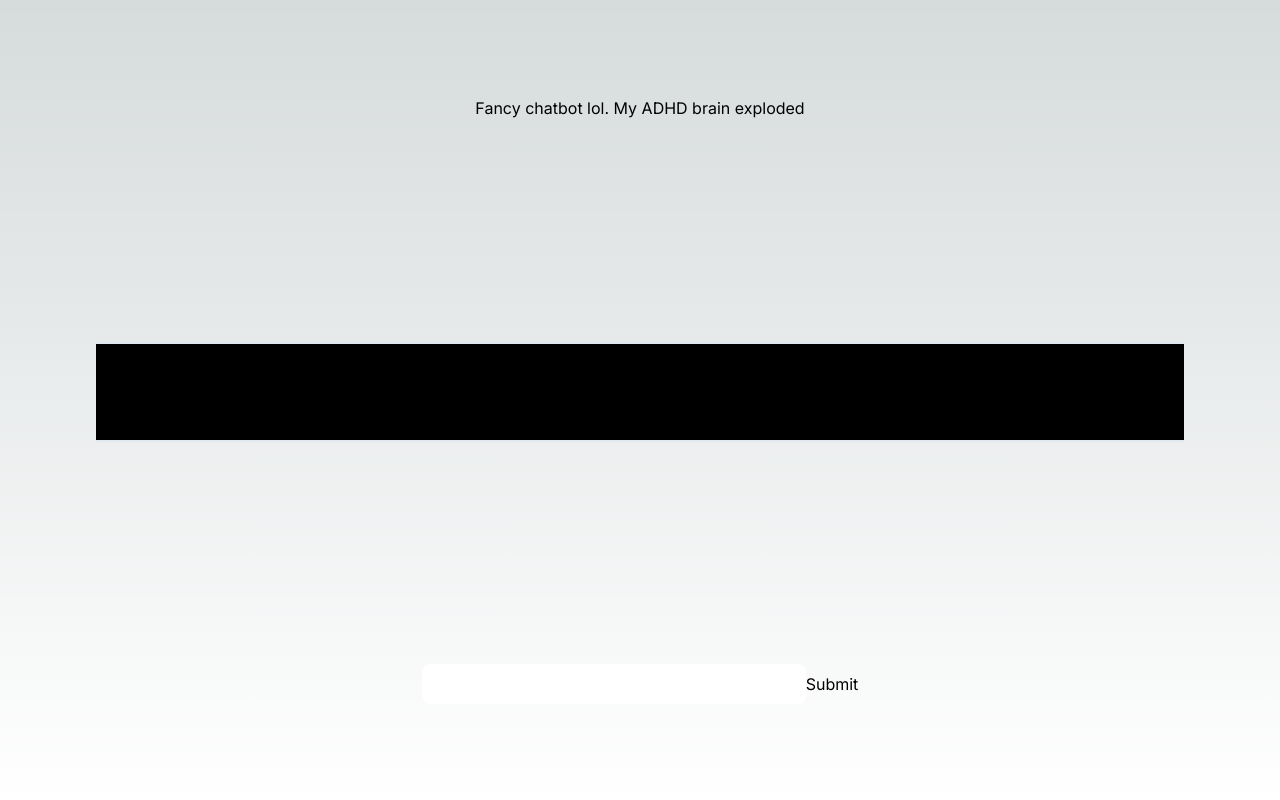
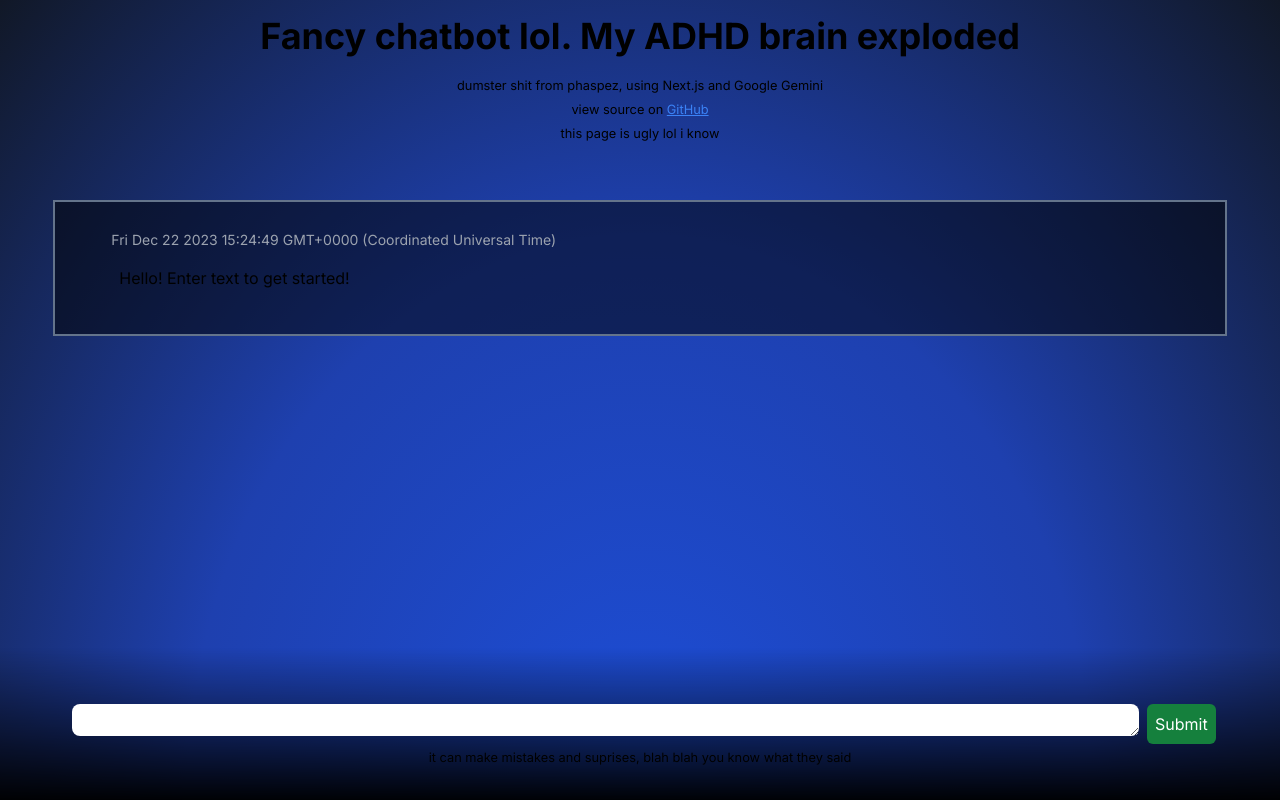
Before and after one commit to phaspez/gemini-chatbot, a Next.js app: page / in a window 1280 px wide. Built offline with nearby package versions, Linux system fonts and the light colour scheme; no server answers.

Commit message:
more fancier website

```diff
--- a/app/FetchAPIData.tsx
+++ b/app/FetchAPIData.tsx
@@ -1,16 +1,21 @@
+"use server";
+
 import { GoogleGenerativeAI } from "@google/generative-ai";
-import api_key from "./api.js";
+import dotenv from "dotenv";
+
+dotenv.config();
+
+const api_key = process.env.API_KEY;
 
 async function fetchAPIData(prompt: string) {
-  const genAI = new GoogleGenerativeAI(api_key);
+  const genAI = await new GoogleGenerativeAI(api_key || "");
 
   const model = genAI.getGenerativeModel({ model: "gemini-pro" });
   const result = await model.generateContent(prompt);
 
   const response = await result.response;
-  const text = response.text();
+  const text = await response.text();
 
   return text;
 }
-
 export default fetchAPIData;
--- /dev/null
+++ b/app/GlobalInterfaces.tsx
@@ -0,0 +1,9 @@
+export interface ChatBot {
+  responses: ResponseData[];
+  addNewResponse(response: string): void;
+}
+
+export interface ResponseData {
+  dialogue: string;
+  timestamp: string;
+}
--- a/app/PromptInput.tsx
+++ b/app/PromptInput.tsx
@@ -1,47 +1,74 @@
 "use client";
+
+//@ts-ignore
 
 import { useState } from "react";
 import fetchAPIData from "./FetchAPIData";
-
-export interface ChatBot {
-  responses: string[];
-  addNewResponse(response: string): void;
-}
+import { ChatBot } from "./GlobalInterfaces";
 
 async function handleSendPrompt(prompt: string) {
   console.log("Sending prompt: " + prompt);
   if (prompt.trim() === "") return;
 
   let success = await fetchAPIData(prompt);
+  if (success) {
     return success;
   }
+}
 
-function PromptInput({ addNewResponse, responses }: ChatBot) {
+function PromptInput({ addNewResponse }: ChatBot) {
   const [inputValue, setInputValue] = useState<string>("");
+  const [textheight, setTextHeight] = useState<string>("30px");
+  let prevInputValueLen;
 
   const handlePrompt = async () => {
     let response = (await handleSendPrompt(inputValue)) || "hello";
-    addNewResponse(inputValue);
     addNewResponse(response);
   };
 
   return (
-    <div>
-      <input
-        type="text"
+    <div
+      className="fixed w-screen bottom-4 py-9 pt-12 -mb-5 bg-gradient-to-t from-black to-transparent
+    "
+    >
+      <div className="flex text-center text-wrap overflow-hidden align-middle justify-center">
+        <textarea
           value={inputValue}
-        className="rounded-lg p-2 w-96 text-black hover:border-0"
-        onChange={(e) => setInputValue(e.target.value)}
+          cols={1}
+          style={{ minHeight: "1em", height: textheight, overflow: "hidden" }}
+          className="rounded-lg w-5/6 p-4 m-2 text-black text-ellipsis hover:border-0 overflow-visible
+         "
+          onChange={(e) => {
+            prevInputValueLen = inputValue.length;
+            let newInputValue = e.target.value;
+            setInputValue(newInputValue);
+            if (newInputValue.length > prevInputValueLen) {
+              setTextHeight(`${e.target.scrollHeight}px`);
+              console.log("adding text");
+            } else {
+              e.target.style.height = "min-content";
+              console.log("removing text");
+            }
+          }}
         />
         <button
+          className="rounded-md bg-green-700 text-white p-2 mt-2"
+          style={{ alignSelf: "flex-start" }}
           onClick={() => {
             addNewResponse(inputValue);
             handlePrompt();
+            setInputValue("");
           }}
         >
           Submit
         </button>
       </div>
+      <p className="p-0 m-0 text-center">
+        <small>
+          it can make mistakes and suprises, blah blah you know what they said
+        </small>
+      </p>
+    </div>
   );
 }
 
--- a/app/ResponsesDisplayer.tsx
+++ b/app/ResponsesDisplayer.tsx
@@ -1,28 +1,33 @@
 import Markdown from "react-markdown";
 import rehypeRaw from "rehype-raw";
 import { useEffect } from "react";
-
-export interface ChatBot {
-  responses: string[];
-  addNewResponse(response: string): void;
-}
+import { ChatBot, ResponseData } from "./GlobalInterfaces";
 
 function ResponsesDisplayer({ responses }: ChatBot) {
   return (
-    <div className="w-full">
-      {responses.map((response: string, index: number) => (
+    <div className="row w-full px-0 mx-0 pb-20">
+      <div className="py-12 px-0 mx-0 grid grid-cols-1 ">
+        {responses.map((response: ResponseData, index: number) => (
           <div
             key={index}
             className={
-            "w-full border-t-2 p-1 py-7 border-b-2 border-slate-200 " +
+              "w-full border-2 px-12 py-7 border-slate-500 bg-opacity-50 " +
               (index % 2 != 0 ? "bg-slate-700" : "bg-black")
             }
           >
-          <Markdown className={"p-2"} key={index} rehypePlugins={[rehypeRaw]}>
-            {response}
+            <div className="text-sm w-11/12 px-2 text-gray-400 text-pretty">
+              {response.timestamp}
+            </div>
+            <Markdown
+              className={"p-2 text-wrap"}
+              key={index}
+              rehypePlugins={[rehypeRaw]}
+            >
+              {response.dialogue}
             </Markdown>
           </div>
         ))}
+      </div>
     </div>
   );
 }
--- a/app/globals.css
+++ b/app/globals.css
@@ -24,4 +24,30 @@ body {
       rgb(var(--background-end-rgb))
     )
     rgb(var(--background-start-rgb));
+
+  @apply bg-[radial-gradient(ellipse_at_bottom,_var(--tw-gradient-stops))] from-blue-700 via-blue-800 to-gray-900;
 }
+
+.gradient-bg {
+  background-image: linear-gradient(to top, black, transparent);
+}
+
+h1 {
+  @apply text-4xl font-bold p-2;
+}
+
+p {
+  @apply p-2;
+}
+
+ul {
+  @apply pl-4 list-disc;
+}
+
+ol {
+  @apply pl-4 list-decimal;
+}
+
+a {
+  @apply text-blue-500 underline;
+}
--- a/app/page.tsx
+++ b/app/page.tsx
@@ -3,21 +3,25 @@
 import PromptInput from "./PromptInput";
 import { useState, useEffect } from "react";
 import ResponsesDisplayer from "./ResponsesDisplayer";
-
-export interface ChatBot {
-  responses: string[];
-  addNewResponse(response: string): void;
-}
+import { ChatBot, ResponseData } from "./GlobalInterfaces";
 
 export default function Home() {
-  const [chatlog, setChatlog] = useState<string[]>([
-    "Hello! Enter some text to get started!",
-  ]);
+  const [chatlog, setChatlog] = useState<ResponseData[]>([]);
+  let initialResponseAdded = false;
 
-  useEffect(() => {}, [chatlog]);
+  useEffect(() => {
+    if (!initialResponseAdded) {
+      initialResponseAdded = true;
+      addNewResponse("Hello! Enter text to get started!");
+    }
+  }, []);
 
   const addNewResponse = (response: string) => {
-    setChatlog([...chatlog, response]);
+    let newResponse: ResponseData = {
+      dialogue: response,
+      timestamp: new Date().toString(),
+    };
+    setChatlog((prevChatlog) => [...prevChatlog, newResponse]);
   };
 
   const chatbot: ChatBot = {
@@ -26,9 +30,19 @@ export default function Home() {
   };
 
   return (
-    <main className="flex min-h-screen flex-col items-center justify-between p-24">
-      Fancy chatbot lol. My ADHD brain exploded
-      <ResponsesDisplayer {...chatbot}></ResponsesDisplayer>
+    <main className="flex min-h-screen flex-col items-center justify-between py-2 px-0">
+      <h1>Fancy chatbot lol. My ADHD brain exploded</h1>
+      <p className="text-center">
+        <small>
+          dumster shit from phaspez, using Next.js and Google Gemini <br />
+          view source on{" "}
+          <a href="https://github.com/phaspez/gemini-chatbot">GitHub</a> <br />
+          this page is ugly lol i know
+        </small>
+      </p>
+      <div className="flex flex-grow justify-center px-0 w-11/12">
+        <ResponsesDisplayer {...chatbot}></ResponsesDisplayer>
+      </div>
       <PromptInput {...chatbot}></PromptInput>
     </main>
   );
--- a/package.json
+++ b/package.json
@@ -10,6 +10,7 @@
   },
   "dependencies": {
     "@google/generative-ai": "^0.1.3",
+    "dotenv": "^16.3.1",
     "next": "14.0.4",
     "react": "^18",
     "react-dom": "^18",
```
Also changed, not shown: 2 other files (tests, documents, lock files or other folders). Lines whose indentation alone changed are shown as unchanged.
